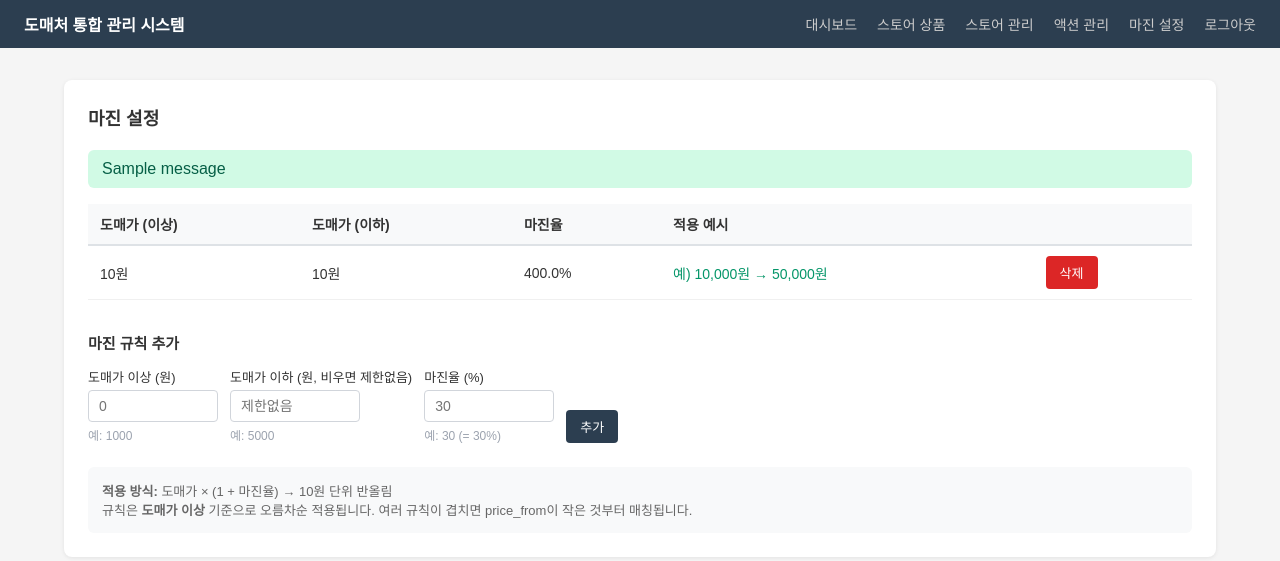
After one commit to saingkang38/Wholesaler-Control-Center, a Flask app: page /settings/margin in a window 1280 px wide. The commit adds this page. Shown: the top 561 px of the page. Run offline with Flask 3, Linux system fonts and the light colour scheme; a user stored in the database is signed in; tables that the repository leaves empty hold one stand-in row (values such as "Sample post"); one stand-in notice (Sample message) is shown.

Commit message:
마진 설정 모듈 추가 + 액션 페이지 개선
- MarginRule 모델 추가 (도매가격 구간별 마진율 설정)
- /settings/margin 페이지: 마진 규칙 추가/삭제
- apply_margin() 함수: 도매가 × (1 + 마진율) → 10원 단위 반올림
- 액션 페이지: 현재값/제안값 JSON → 도매가격/마진적용가격/판매가격 숫자 표시
- 네비게이션에 마진 설정 링크 추가

Co-Authored-By: Claude Sonnet 4.6 <noreply@anthropic.com>

```diff
--- a/app/__init__.py
+++ b/app/__init__.py
@@ -34,6 +34,8 @@ def create_app():
     from app.store.models import StoreProduct, NaverStore  # noqa: F401 - 테이블 생성용
     from app.actions import actions_bp
     from app.actions.models import ActionSignal  # noqa: F401 - 테이블 생성용
+    from app.settings import settings_bp
+    from app.settings.models import MarginRule  # noqa: F401 - 테이블 생성용
 
     app.register_blueprint(auth_bp)
     app.register_blueprint(dashboard_bp)
@@ -45,6 +47,7 @@ def create_app():
     app.register_blueprint(master_bp)
     app.register_blueprint(store_bp)
     app.register_blueprint(actions_bp)
+    app.register_blueprint(settings_bp)
 
     with app.app_context():
         db.create_all()
--- /dev/null
+++ b/app/settings/__init__.py
@@ -0,0 +1,61 @@
+from flask import Blueprint, render_template, request, redirect, url_for, flash
+from flask_login import login_required
+from app.infrastructure import db
+from app.settings.models import MarginRule
+
+settings_bp = Blueprint("settings", __name__)
+
+
+def get_margin_rules():
+    return MarginRule.query.order_by(MarginRule.price_from).all()
+
+
+def apply_margin(wholesale_price: int) -> int:
+    """도매가에 마진율 적용 후 10원 단위 반올림"""
+    if not wholesale_price:
+        return 0
+    rules = get_margin_rules()
+    for rule in rules:
+        if wholesale_price >= rule.price_from:
+            if rule.price_to is None or wholesale_price <= rule.price_to:
+                applied = wholesale_price * (1 + rule.margin_rate)
+                return round(applied / 10) * 10
+    return wholesale_price
+
+
+@settings_bp.route("/settings/margin")
+@login_required
+def margin_page():
+    rules = get_margin_rules()
+    return render_template("margin_settings.html", rules=rules)
+
+
+@settings_bp.route("/settings/margin/add", methods=["POST"])
+@login_required
+def add_margin_rule():
+    price_from = request.form.get("price_from", type=int)
+    price_to = request.form.get("price_to", type=int) or None
+    margin_rate = request.form.get("margin_rate", type=float)
+
+    if price_from is None or margin_rate is None:
+        flash("가격과 마진율을 입력해주세요.", "error")
+        return redirect(url_for("settings.margin_page"))
+
+    db.session.add(MarginRule(
+        price_from=price_from,
+        price_to=price_to,
+        margin_rate=margin_rate / 100,
+    ))
+    db.session.commit()
+    flash("마진 규칙이 추가됐습니다.", "success")
+    return redirect(url_for("settings.margin_page"))
+
+
+@settings_bp.route("/settings/margin/<int:rule_id>/delete", methods=["POST"])
+@login_required
+def delete_margin_rule(rule_id):
+    rule = MarginRule.query.get_or_404(rule_id)
+    db.session.delete(rule)
+    db.session.commit()
+    flash("삭제됐습니다.", "success")
+    return redirect(url_for("settings.margin_page"))
--- a/templates/base.html
+++ b/templates/base.html
@@ -24,6 +24,7 @@
             <a href="/store-products">스토어 상품</a>
             <a href="/stores">스토어 관리</a>
             <a href="/actions">액션 관리</a>
+            <a href="/settings/margin">마진 설정</a>
             <a href="/logout">로그아웃</a>
         </div>
     </nav>
--- /dev/null
+++ b/templates/margin_settings.html
@@ -0,0 +1,88 @@
+{% extends "base.html" %}
+{% block title %}마진 설정{% endblock %}
+
+{% block content %}
+<style>
+  table { width: 100%; border-collapse: collapse; font-size: 14px; }
+  th { background: #f8f9fa; padding: 10px 12px; text-align: left; border-bottom: 2px solid #dee2e6; }
+  td { padding: 10px 12px; border-bottom: 1px solid #f0f0f0; }
+  input[type=number] { width: 130px; padding: 7px 10px; border: 1px solid #d1d5db; border-radius: 4px; font-size: 14px; }
+  .btn { padding: 7px 14px; border: none; border-radius: 4px; cursor: pointer; font-size: 13px; }
+  .btn-primary { background: #2c3e50; color: white; }
+  .btn-danger { background: #dc2626; color: white; }
+  .btn:hover { opacity: 0.85; }
+  .flash-success { background: #d1fae5; color: #065f46; padding: 10px 14px; border-radius: 6px; margin-bottom: 16px; }
+  .flash-error { background: #fee2e2; color: #991b1b; padding: 10px 14px; border-radius: 6px; margin-bottom: 16px; }
+  .hint { font-size: 12px; color: #9ca3af; margin-top: 4px; }
+</style>
+
+<div class="card">
+  <h2 style="font-size:18px; margin-bottom:20px;">마진 설정</h2>
+
+  {% with messages = get_flashed_messages(with_categories=true) %}
+    {% for category, message in messages %}
+      <div class="flash-{{ category }}">{{ message }}</div>
+    {% endfor %}
+  {% endwith %}
+
+  {% if rules %}
+  <table style="margin-bottom:32px;">
+    <thead>
+      <tr>
+        <th>도매가 (이상)</th>
+        <th>도매가 (이하)</th>
+        <th>마진율</th>
+        <th>적용 예시</th>
+        <th></th>
+      </tr>
+    </thead>
+    <tbody>
+      {% for r in rules %}
+      <tr>
+        <td>{{ '{:,}'.format(r.price_from) }}원</td>
+        <td>{{ '{:,}'.format(r.price_to) ~ '원' if r.price_to else '제한없음' }}</td>
+        <td>{{ (r.margin_rate * 100) | round(1) }}%</td>
+        <td style="color:#059669;">
+          예) 10,000원 → {{ '{:,}'.format((10000 * (1 + r.margin_rate) / 10) | round | int * 10) }}원
+        </td>
+        <td>
+          <form method="post" action="/settings/margin/{{ r.id }}/delete" style="display:inline;">
+            <button class="btn btn-danger" onclick="return confirm('삭제할까요?')">삭제</button>
+          </form>
+        </td>
+      </tr>
+      {% endfor %}
+    </tbody>
+  </table>
+  {% else %}
+  <p style="color:#9ca3af; margin-bottom:24px;">설정된 마진 규칙이 없습니다.</p>
+  {% endif %}
+
+  <h3 style="font-size:15px; margin-bottom:14px;">마진 규칙 추가</h3>
+  <form method="post" action="/settings/margin/add" style="display:flex; gap:12px; align-items:flex-end; flex-wrap:wrap;">
+    <div>
+      <label style="display:block; font-size:13px; margin-bottom:4px;">도매가 이상 (원)</label>
+      <input type="number" name="price_from" placeholder="0" min="0" required>
+      <div class="hint">예: 1000</div>
+    </div>
+    <div>
+      <label style="display:block; font-size:13px; margin-bottom:4px;">도매가 이하 (원, 비우면 제한없음)</label>
+      <input type="number" name="price_to" placeholder="제한없음" min="0">
+      <div class="hint">예: 5000</div>
+    </div>
+    <div>
+      <label style="display:block; font-size:13px; margin-bottom:4px;">마진율 (%)</label>
+      <input type="number" name="margin_rate" placeholder="30" min="0" max="1000" step="0.1" required>
+      <div class="hint">예: 30 (= 30%)</div>
+    </div>
+    <div>
+      <button type="submit" class="btn btn-primary">추가</button>
+    </div>
+  </form>
+
+  <div style="margin-top:24px; padding:14px; background:#f8f9fa; border-radius:6px; font-size:13px; color:#666;">
+    <strong>적용 방식:</strong> 도매가 × (1 + 마진율) → 10원 단위 반올림<br>
+    규칙은 <strong>도매가 이상</strong> 기준으로 오름차순 적용됩니다. 여러 규칙이 겹치면 price_from이 작은 것부터 매칭됩니다.
+  </div>
+</div>
+{% endblock %}
```
Also changed, not shown: app/actions/__init__.py (+29 -9 lines), app/settings/models.py (added, +14 -0 lines), templates/actions.html (+87 -8 lines).
